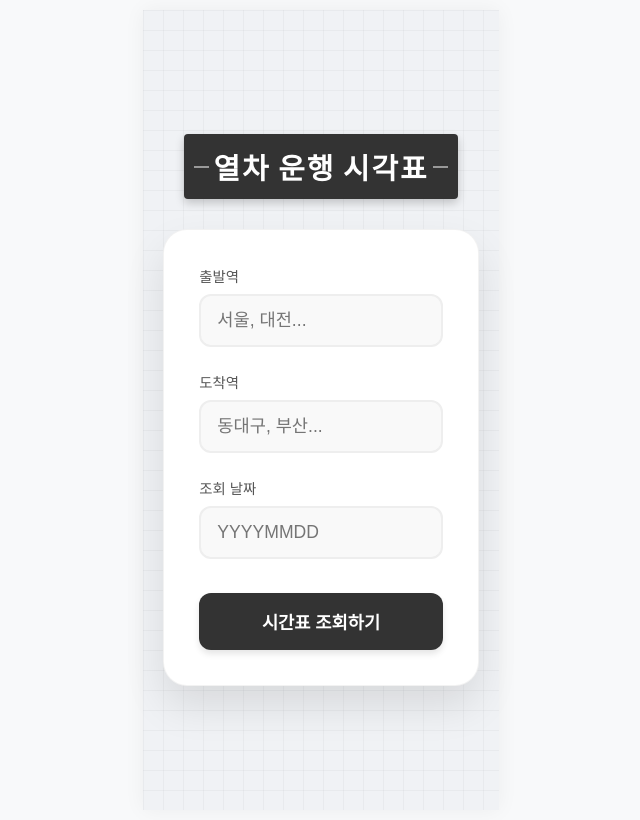
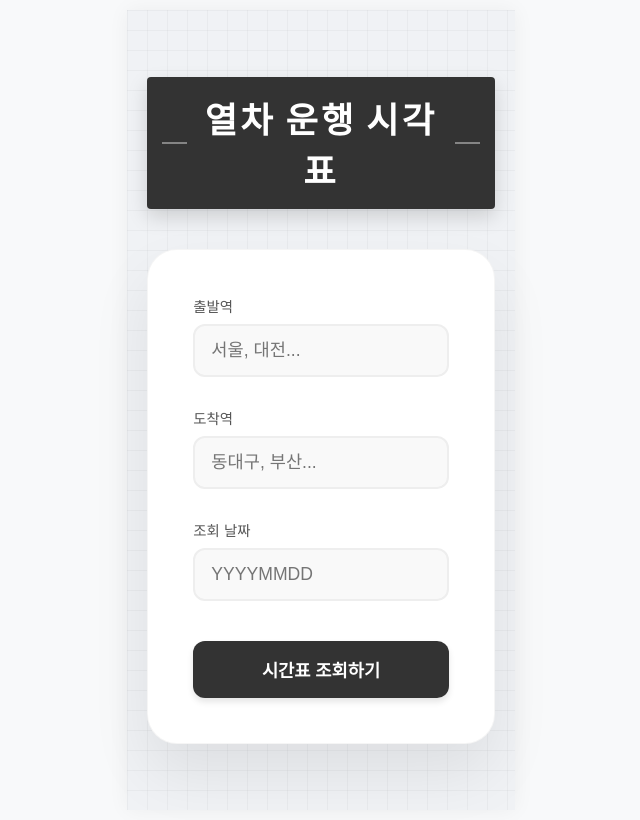
Before and after one commit to kimth9/japanese_style_timetable, a React (Vite) app: page / in a window 1280 px wide. Shown: the whole page, without its empty margins (319-959 px from the left). Built offline with nearby package versions, Linux system fonts and the light colour scheme.

Commit message:
fix: 諛고   API  臾몄 해결 諛 PC

```diff
--- a/src/App.css
+++ b/src/App.css
@@ -22,7 +22,7 @@ body {
 }
 
 .container {
-  max-width: 1200px;
+  max-width: 1400px;
   width: 95%;
   background: white;
   min-height: 100vh;
@@ -45,25 +45,25 @@ body {
 
 .search-page {
   width: 100%;
-  max-width: 1000px;
-  padding: 40px 20px;
+  max-width: 1200px;
+  padding: 60px 20px;
   display: flex;
   flex-direction: column;
   align-items: center;
-  gap: 30px;
+  gap: 40px;
 }
 
 .main-title {
   text-align: center;
   font-weight: 900;
-  font-size: 1.8rem;
+  font-size: 2.2rem;
   margin: 0;
-  padding: 12px 30px;
+  padding: 15px 50px;
   background-color: var(--border-main);
   color: white;
   border-radius: 4px;
-  letter-spacing: 2px;
-  box-shadow: 0 4px 10px rgba(0,0,0,0.2);
+  letter-spacing: 3px;
+  box-shadow: 0 8px 20px rgba(0,0,0,0.15);
   position: relative;
 }
 
@@ -71,25 +71,25 @@ body {
   content: "";
   position: absolute;
   top: 50%;
-  width: 15px;
+  width: 25px;
   height: 2px;
-  background-color: rgba(255,255,255,0.5);
+  background-color: rgba(255,255,255,0.4);
 }
 
-.main-title::before { left: 10px; transform: translateY(-50%); }
-.main-title::after { right: 10px; transform: translateY(-50%); }
+.main-title::before { left: 15px; transform: translateY(-50%); }
+.main-title::after { right: 15px; transform: translateY(-50%); }
 
 .search-box-large {
   width: 100%;
-  max-width: 500px;
+  max-width: 600px;
   background: white;
-  padding: 35px;
-  border-radius: 24px;
-  box-shadow: 0 20px 40px rgba(0,0,0,0.1);
+  padding: 45px;
+  border-radius: 30px;
+  box-shadow: 0 30px 60px rgba(0,0,0,0.08);
   display: flex;
   flex-direction: column;
-  gap: 24px;
-  border: 1px solid rgba(0,0,0,0.05);
+  gap: 30px;
+  border: 1px solid rgba(0,0,0,0.04);
 }
 
 .search-box-large .input-group {
--- a/src/api.ts
+++ b/src/api.ts
@@ -77,6 +77,11 @@ const SERVICE_KEYS = [
 
 const KEY_INDEX = 0;
 
+// 배포 환경과 개발 환경 구분
+const isProd = import.meta.env.PROD;
+const TAGO_BASE = isProd ? "https://apis.data.go.kr" : "/api-tago";
+const RAILBLUE_BASE = isProd ? "https://rail.blue" : "/api-railblue";
+
 export const fetchTrainSchedule = async (
   depStation: string,
   arrStation: string,
@@ -91,8 +96,10 @@ export const fetchTrainSchedule = async (
 
   // 사용자가 제공한 작동하는 URL 형식을 바탕으로 엔드포인트 주소와 대소문자를 정밀 조정합니다.
   const key = SERVICE_KEYS[KEY_INDEX];
-  // 엔드포인트: TrainInfoService/getStrtpntAlocFndTrainInfo -> TrainInfo/GetStrtpntAlocFndTrainInfo 로 변경 시도
-  const url = `/api-tago/1613000/TrainInfo/GetStrtpntAlocFndTrainInfo?serviceKey=${key}&_type=json&depPlaceId=${depNodeId}&arrPlaceId=${arrNodeId}&depPlandTime=${date}&numOfRows=100&pageNo=1`;
+  let url = `${TAGO_BASE}/1613000/TrainInfo/GetStrtpntAlocFndTrainInfo?serviceKey=${key}&_type=json&depPlaceId=${depNodeId}&arrPlaceId=${arrNodeId}&depPlandTime=${date}&numOfRows=100&pageNo=1`;
+
+  // 배포 환경에서 TAGO API 호출 시 CORS 에러가 발생할 수 있으므로, 만약 문제가 있다면 아래 프록시를 활성화할 수 있습니다.
+  // 현재는 직접 호출을 시도합니다. (공공데이터포털은 대게 CORS를 허용함)
 
   console.log(`[TAGO] Requesting: ${depStation} -> ${arrStation} (${date})`);
   console.log(`[TAGO] Using URL: ${url.substring(0, 100)}...`);
@@ -121,23 +128,27 @@ export const fetchTrainSchedule = async (
 };
 
 export const fetchTrainStopsFromRailBlue = async (trainNo: string, date: string) => {
-  const url = `/api-railblue/railroad/logis/getscheduleinfo.aspx?u=1&train=${trainNo}&date=${date}&json=1&version=20180415`;
+  // RailBlue의 경우 CORS 에러가 100% 발생하므로, 배포 환경에서는 AllOrigins 프록시를 사용합니다.
+  let targetUrl = `${RAILBLUE_BASE}/railroad/logis/getscheduleinfo.aspx?u=1&train=${trainNo}&date=${date}&json=1&version=20180415`;
+
+  const url = isProd
+    ? `https://api.allorigins.win/get?url=${encodeURIComponent(targetUrl)}`
+    : targetUrl;
 
   try {
-    const response = await fetch(url, {
-      headers: {
-        'Accept': 'application/json',
-      }
-    });
+    const response = await fetch(url);
 
     if (!response.ok) {
       const errorText = await response.text();
       throw new Error(`RailBlue Error (${response.status}): ${errorText || "Forbidden"}`);
     }
 
-    const text = await response.text();
+    const resData = await response.json();
+    // AllOrigins 프록시를 사용한 경우 실제 데이터는 contents 필드에 문자열로 들어있음
+    const text = isProd ? resData.contents : JSON.stringify(resData);
+
     try {
-      const data = JSON.parse(text);
+      const data = typeof text === 'string' ? JSON.parse(text) : text;
       if (!data.s || !Array.isArray(data.s)) {
         throw new Error("상세 경로 정보를 찾을 수 없습니다.");
       }
```
